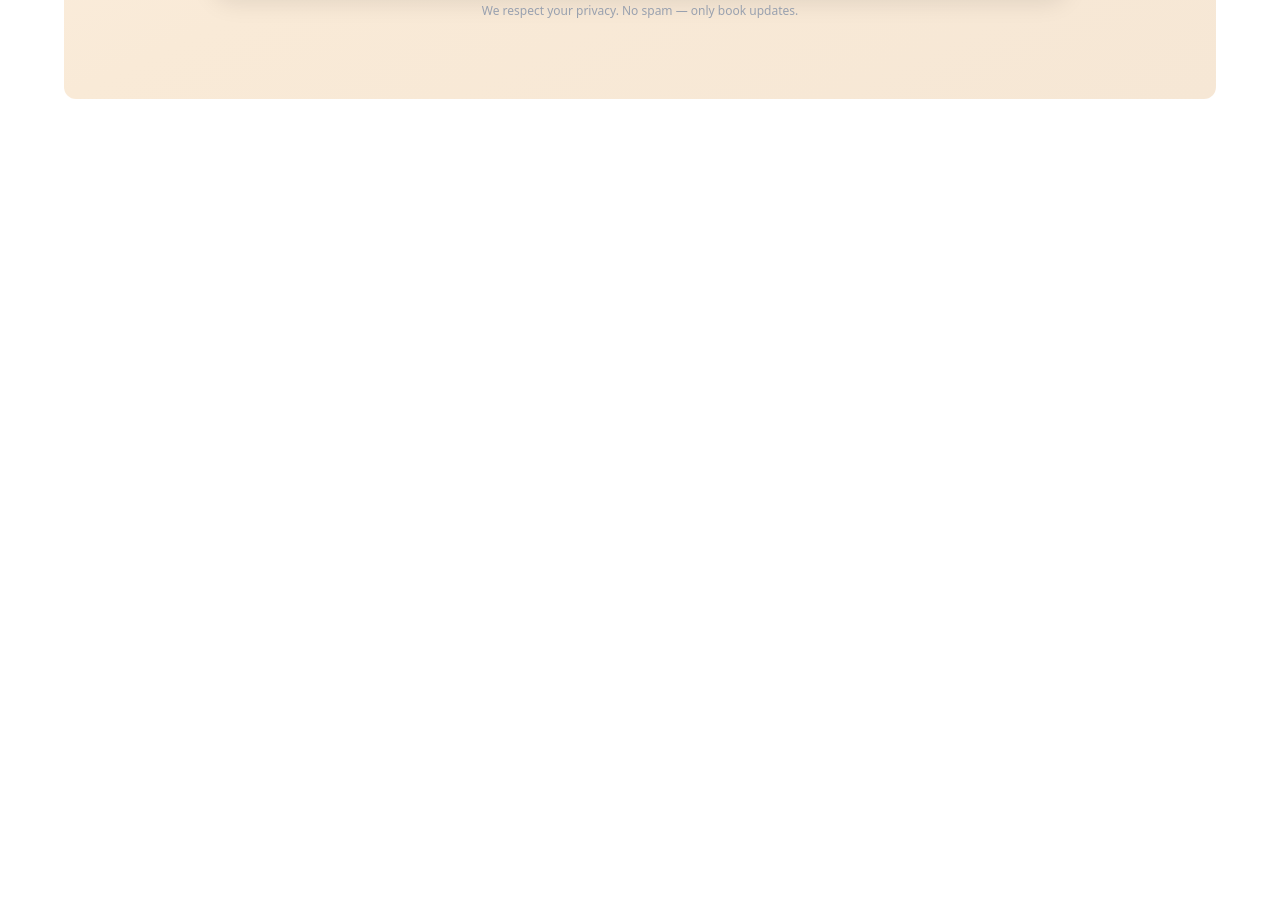
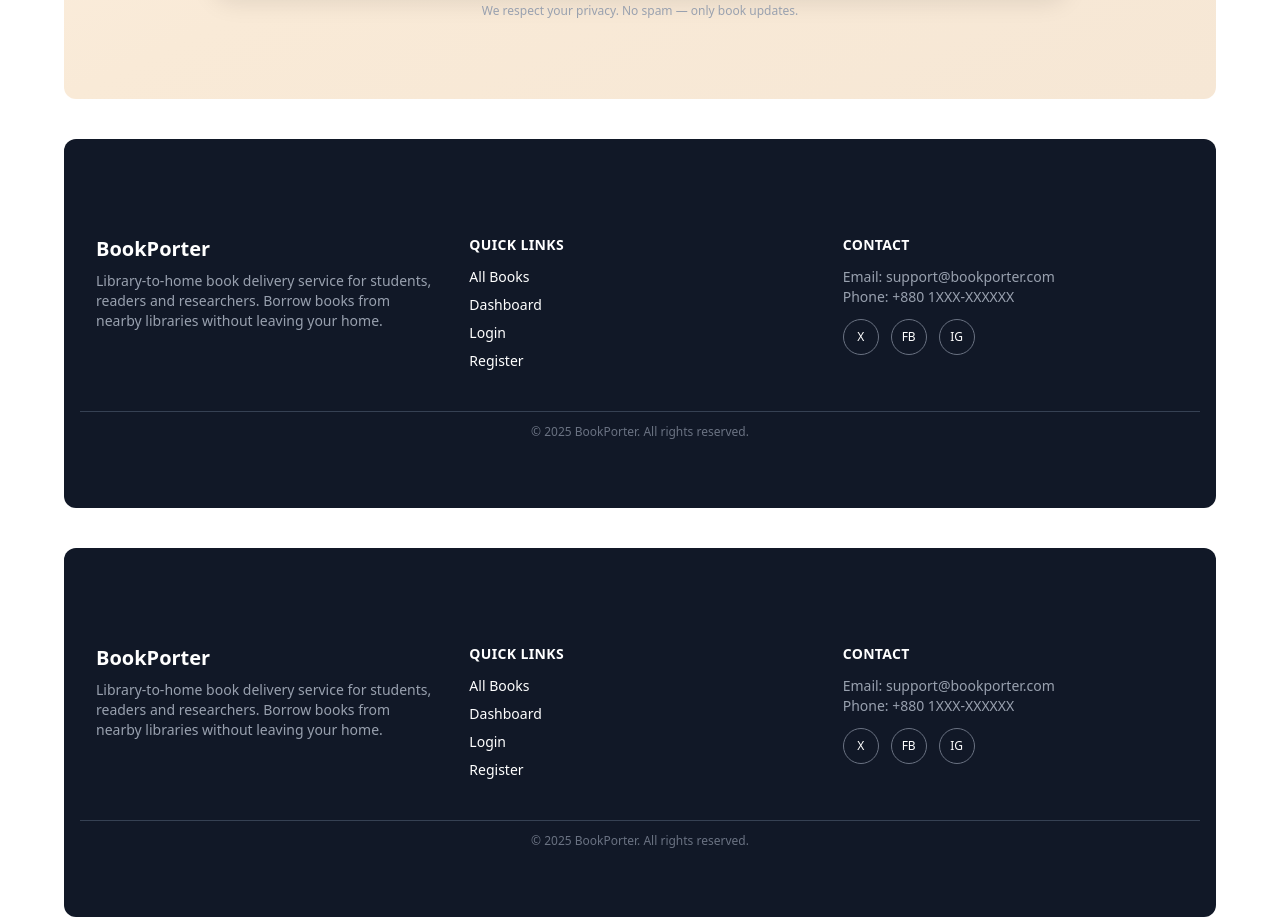
Before and after one commit to Hizbul38/book-porter-client, a React (Vite) app: page / in a window 1280 px wide. Shown: the part 3300-4217 px from the top of the page. Before the commit the page ends 3399 px from the top, so only its background shows below. Built offline with nearby package versions, Linux system fonts and the light colour scheme.

Commit message:
add footer

```diff
--- /dev/null
+++ b/src/Components/Footer.jsx
@@ -0,0 +1,92 @@
+const Footer = () => {
+  const year = new Date().getFullYear();
+
+  return (
+    <footer className="bg-[#111827] max-w-6xl mx-auto px-4 text-white py-14 mt-4 rounded-xl text-gray-300 mt-10">
+      <div className="max-w-6xl mx-auto px-4 py-10 grid gap-8 md:grid-cols-3">
+
+        {/* Brand */}
+        <div>
+          <h2 className="text-xl font-bold text-white mb-2">BookPorter</h2>
+          <p className="text-sm text-gray-400">
+            Library-to-home book delivery service for students, readers and
+            researchers. Borrow books from nearby libraries without leaving
+            your home.
+          </p>
+        </div>
+
+        {/* Quick Links */}
+        <div>
+          <h3 className="text-sm font-semibold text-white mb-3 uppercase tracking-wide">
+            Quick Links
+          </h3>
+          <ul className="space-y-2 text-sm">
+            <li>
+              <a href="/all-books" className="hover:text-white">
+                All Books
+              </a>
+            </li>
+            <li>
+              <a href="/dashboard" className="hover:text-white">
+                Dashboard
+              </a>
+            </li>
+            <li>
+              <a href="/login" className="hover:text-white">
+                Login
+              </a>
+            </li>
+            <li>
+              <a href="/register" className="hover:text-white">
+                Register
+              </a>
+            </li>
+          </ul>
+        </div>
+
+        {/* Contact & Social */}
+        <div>
+          <h3 className="text-sm font-semibold text-white mb-3 uppercase tracking-wide">
+            Contact
+          </h3>
+          <p className="text-sm text-gray-400 mb-3">
+            Email: support@bookporter.com <br />
+            Phone: +880 1XXX-XXXXXX
+          </p>
+
+          <div className="flex items-center gap-3 mt-2">
+            {/* X logo */}
+            <a
+              href="#"
+              className="w-9 h-9 rounded-full border border-gray-500 flex items-center justify-center text-xs hover:bg-white hover:text-black transition"
+            >
+              X
+            </a>
+            {/* Facebook */}
+            <a
+              href="#"
+              className="w-9 h-9 rounded-full border border-gray-500 flex items-center justify-center text-xs hover:bg-white hover:text-black transition"
+            >
+              FB
+            </a>
+            {/* Instagram */}
+            <a
+              href="#"
+              className="w-9 h-9 rounded-full border border-gray-500 flex items-center justify-center text-xs hover:bg-white hover:text-black transition"
+            >
+              IG
+            </a>
+          </div>
+        </div>
+      </div>
+
+      <div className="border-t border-gray-700">
+        <p className="text-center text-xs text-gray-500 py-3">
+          © {year} BookPorter. All rights reserved.
+        </p>
+      </div>
+    </footer>
+  );
+};
+
+export default Footer;
--- a/src/Layouts/HomeLayout.jsx
+++ b/src/Layouts/HomeLayout.jsx
@@ -2,6 +2,7 @@
 import React from "react";
 import Navbar from "../Components/Navbar";
 import { Outlet } from "react-router-dom";
+import Footer from "../Components/Footer";
 
 const HomeLayout = () => {
   return (
@@ -10,7 +11,9 @@ const HomeLayout = () => {
       <main>
         <Outlet />
       </main>
-      <footer></footer>
+      <footer>
+        <Footer></Footer>
+      </footer>
     </div>
   );
 };
--- a/src/Pages/Home.jsx
+++ b/src/Pages/Home.jsx
@@ -6,6 +6,7 @@ import WhyChooseUs from '../Components/WhyChooseUs';
 import AnimatedStats from '../Components/AnimatedStats';
 import PartnerSection from '../Components/PartnerSection';
 import NewsletterSection from '../Components/NewsletterSection';
+import Footer from '../Components/Footer';
 
 const Home = () => {
     return (
@@ -17,6 +18,7 @@ const Home = () => {
             <AnimatedStats></AnimatedStats>
             <PartnerSection></PartnerSection>
             <NewsletterSection></NewsletterSection>
+            <Footer></Footer>
         </div>
     );
 };
--- a/src/Routes/Router.jsx
+++ b/src/Routes/Router.jsx
@@ -21,14 +21,13 @@ const router = createBrowserRouter([
       {
         path: "/dashboard", element: <Dashboard />
       },
-      ]},
-
-     {
+      {
       path: "/login", element: <Login />
      },
      {
        path: "/register", element: <Register />
     },
+      ]},
 ]);
 
 export default router;
```
